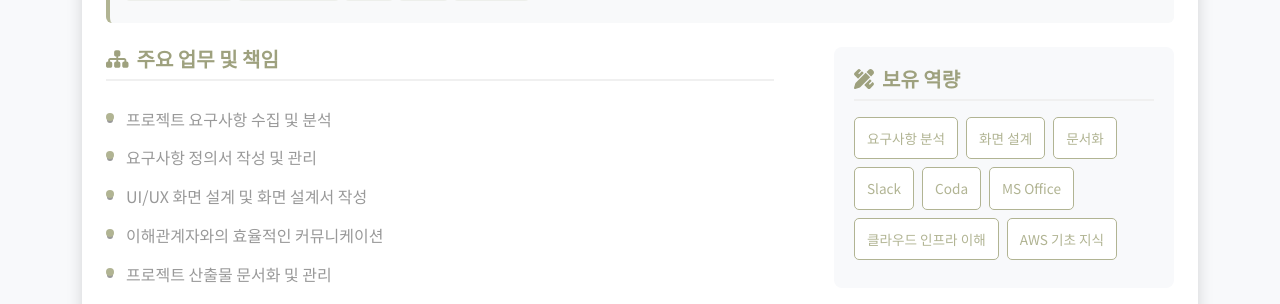
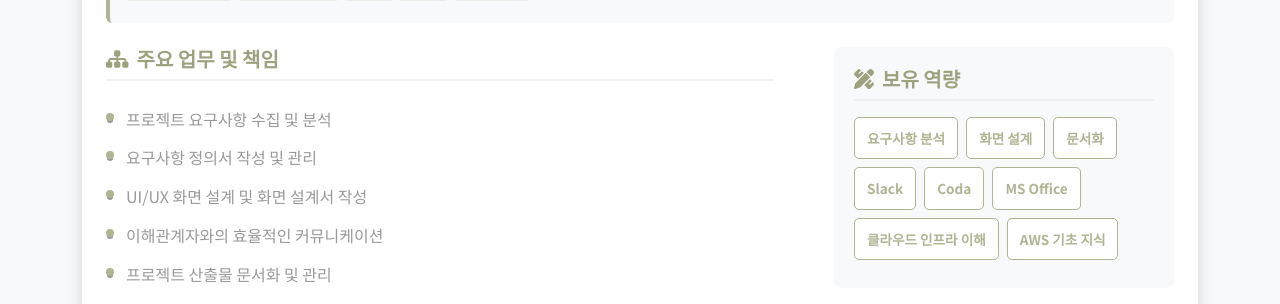
Before and after one commit to jungyoonn/portfolio, a React (Create React App) app: page / in a window 1280 px wide. Shown: the part 8889-9193 px from the top of the page. Built offline with nearby package versions, Linux system fonts and the light colour scheme; no server answers.

Commit message:
보유 역량에 fw-bold 추가

```diff
--- a/src/components/home/WorkExperience .jsx
+++ b/src/components/home/WorkExperience .jsx
@@ -170,7 +170,7 @@ const WorkExperience = () => {
                       <FontAwesomeIcon icon={faPencilRuler} className="mr-2" />
                       보유 역량
                     </h5>
-                    <div className="skills-container noto-sans-kr">
+                    <div className="skills-container noto-sans-kr fw-bold">
                       {workExperience.skills.map((skill, index) => (
                         <span key={index} className="skill-badge">
                           {skill}
```
